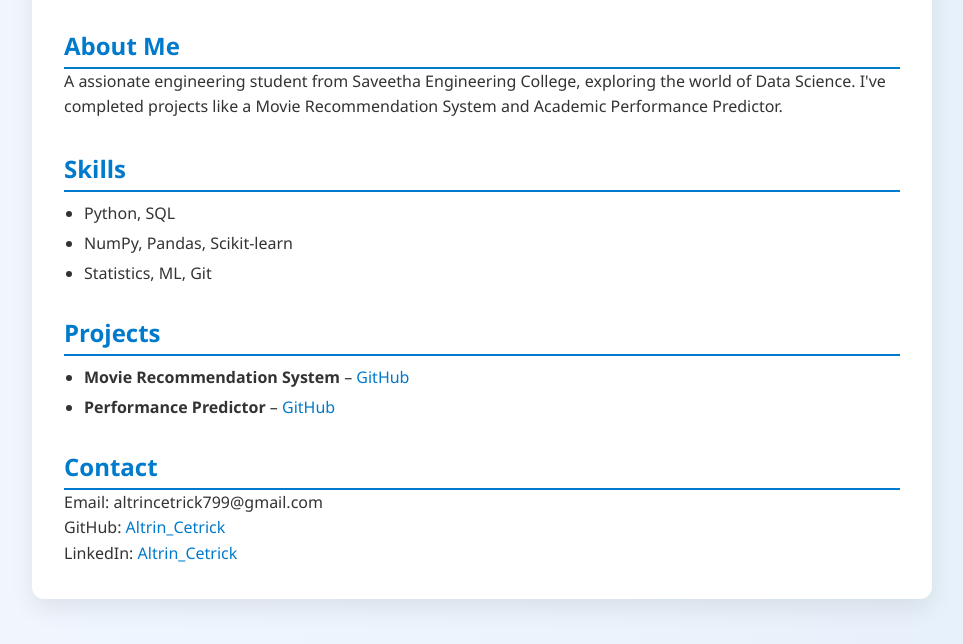
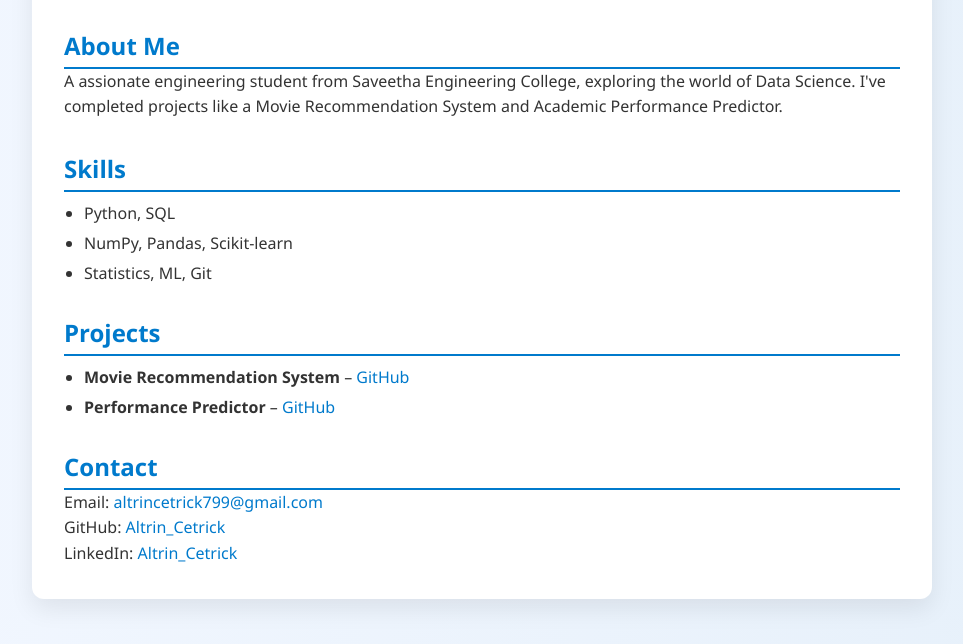
Before and after one commit to altrin-cetrick/portfolio, a plain HTML site: page index.html in a window 1280 px wide. Shown: the part 156-800 px from the top of the page, without its empty margins (158-1121 px from the left). Drawn offline with Linux system fonts and the light colour scheme.

Commit message:
index.html

```diff
--- a/index.html
+++ b/index.html
@@ -30,7 +30,7 @@
     </ul>
 
     <h2>Contact</h2>
-    <p>Email: <a= href= "altrincetrick799@gmail.com">altrincetrick799@gmail.com</p>
+    <p>Email: <a href="altrincetrick799@gmail.com">altrincetrick799@gmail.com</a></p>
     <p>GitHub: <a href="https://github.com/altrin-cetrick">Altrin_Cetrick</a></p>
     <p>LinkedIn: <a href="https://www.linkedin.com/in/altrin-cetrick/">Altrin_Cetrick</a></p>
   </div>
```
